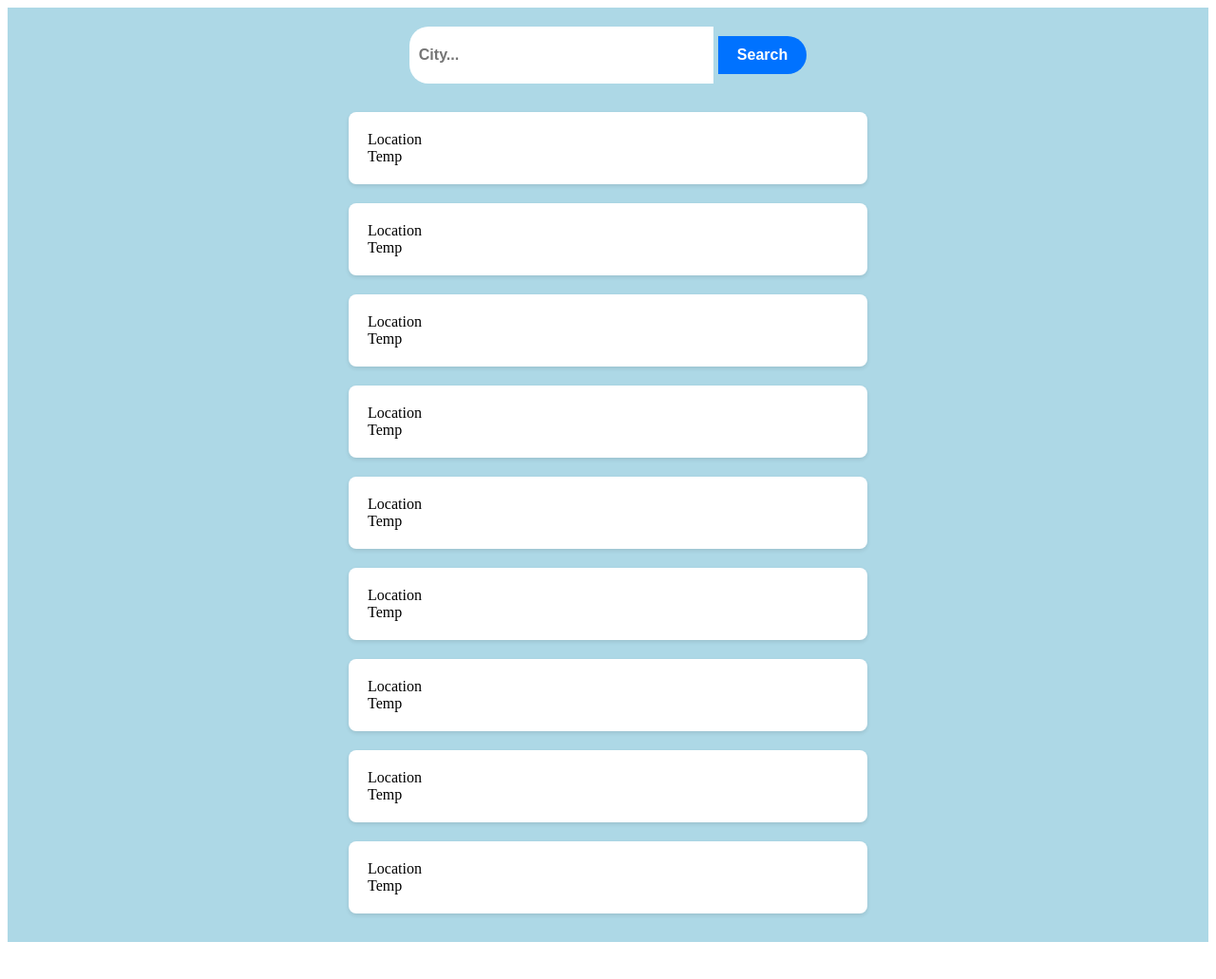
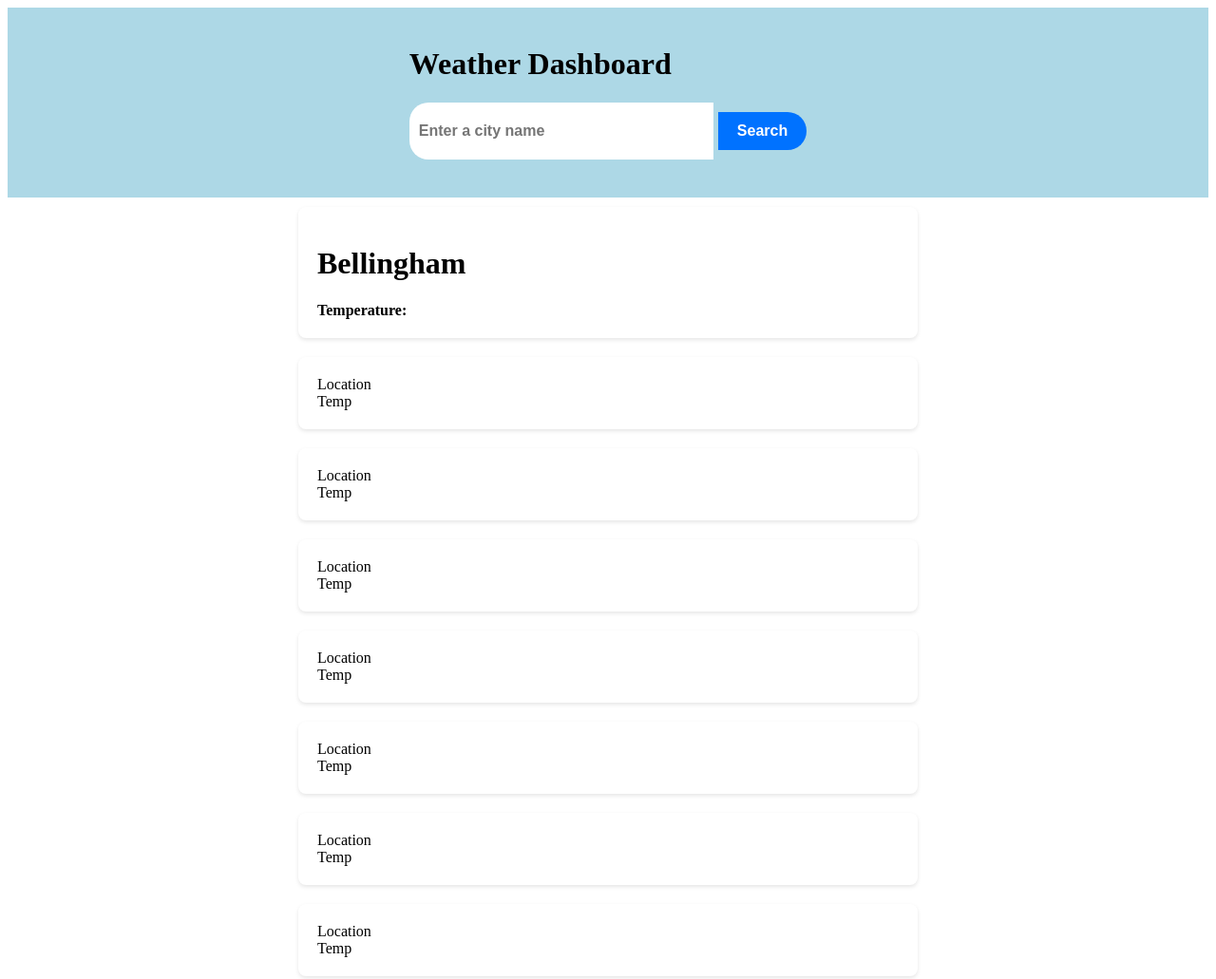
Before and after one commit to ParticularSpace/A6-Weather-Dashboard, a plain HTML site: page index.html in a window 1280 px wide. Shown: the top 1031 px of the page at 95% size. Before the commit the page ends 1000 px from the top, so only its background shows below. Drawn offline with nearby package versions, Linux system fonts and the light colour scheme; no server answers.

Commit message:
Added a search bar and html clases to target for search history

```diff
--- a/assets/js/script.js
+++ b/assets/js/script.js
@@ -1,19 +1,22 @@
 $searchBtn = $('.search-btn');
-$weatherTemp = $('.weather-temp');
-
-$searchBtn.on('click', function() {
+$weatherTempBellingham = $('.weatherTempBellingham');
+$weatherCityBellingham = $('.weatherCityBellingham');
+$weatherIconBellingham = $('.weatherIconBellingham');
+// $searchBtn.on('click', function() {
     // Pull data from weather api and display it
     $.ajax({
 
-        url: 'http://api.openweathermap.org/data/2.5/weather?q=Washington,usa&APPID=25d33f8c57018604cd95eaaaa98fb241',
+        url: 'http://api.openweathermap.org/data/2.5/weather?q=bellingham,Washington,usa&APPID=25d33f8c57018604cd95eaaaa98fb241',
         type: 'GET',
         dataType: 'json',
         success: function(data) {
             console.log(data);
-            $weatherTemp.html(data.main.temp);
+            $weatherCityBellingham.html(data.name);
+            $weatherTempBellingham.html(data.main.temp);
+
         },
         error: function() {
             console.log('Error');
         }
     });
-});
+// });
--- a/index.html
+++ b/index.html
@@ -1,54 +1,66 @@
 <!DOCTYPE html>
 <html lang="en">
   <head>
-    <meta charset="UTF-8">
-    <meta http-equiv="X-UA-Compatible" content="IE=edge">
-    <meta name="viewport" content="width=device-width, initial-scale=1.0">
-    <link rel="stylesheet" href="assets/css/style.css">
+    <meta charset="UTF-8" />
+    <meta http-equiv="X-UA-Compatible" content="IE=edge" />
+    <meta name="viewport" content="width=device-width, initial-scale=1.0" />
+    <link rel="stylesheet" href="assets/css/style.css" />
     <title>Weather Dashboard</title>
   </head>
   <body>
     <!-- As a traveler i want to see weather data from different cities -->
     <div class="container">
-        <div class="search">
-            <input type="text" placeholder="City...">
-            <button>Search</button>
+        <header>
+            <h1>Weather Dashboard</h1>
+            <form class="search">
+              <input type="text" id="search-input" placeholder="Enter a city name" />
+              <button type="submit" id="search-button">Search</button>
+            </form>
+        </header>
         </div>
+        <div id="search-history"></div>
+        <div class="weather" id="weather"></div>
+      </div>
+          </header>
       <div class="weather">
         <div class="weather-card">
-                <div class="weather-card-city">Location</div>
+          <div>
+            <h1 class="weatherCityBellingham">Bellingham</h1>
+            <p1><strong>Temperature: </strong></p1>
+            <p1 class="weatherTempBellingham"></p1>
+          </div>
+          <div class="weatherIconBellingham"></div>
+        </div>
+        <div class="weather-card">
+          <div class="weather-city">Location</div>
           <div class="weather-temp">Temp</div>
         </div>
         <div class="weather-card">
-                <div class="weather-card-city">Location</div>
+          <div class="weather-city">Location</div>
           <div class="weather-temp">Temp</div>
         </div>
         <div class="weather-card">
-                <div class="weather-card-city">Location</div>
+          <div class="weather-city">Location</div>
           <div class="weather-temp">Temp</div>
         </div>
         <div class="weather-card">
-                <div class="weather-card-city">Location</div>
+          <div class="weather-city">Location</div>
           <div class="weather-temp">Temp</div>
         </div>
         <div class="weather-card">
-                <div class="weather-card-city">Location</div>
+          <div class="weather-city">Location</div>
           <div class="weather-temp">Temp</div>
         </div>
         <div class="weather-card">
-                <div class="weather-card-city">Location</div>
+          <div class="weather-city">Location</div>
           <div class="weather-temp">Temp</div>
         </div>
         <div class="weather-card">
-                <div class="weather-card-city">Location</div>
+          <div class="weather-city">Location</div>
           <div class="weather-temp">Temp</div>
         </div>
         <div class="weather-card">
-                <div class="weather-card-city">Location</div>
-                <div class="weather-temp">Temp</div>
-            </div>
-            <div class="weather-card">
-                <div class="weather-card-city">Location</div>
+          <div class="weather-city">Location</div>
           <div class="weather-temp">Temp</div>
         </div>
       </div>
```
Lines whose indentation alone changed are shown as unchanged.
